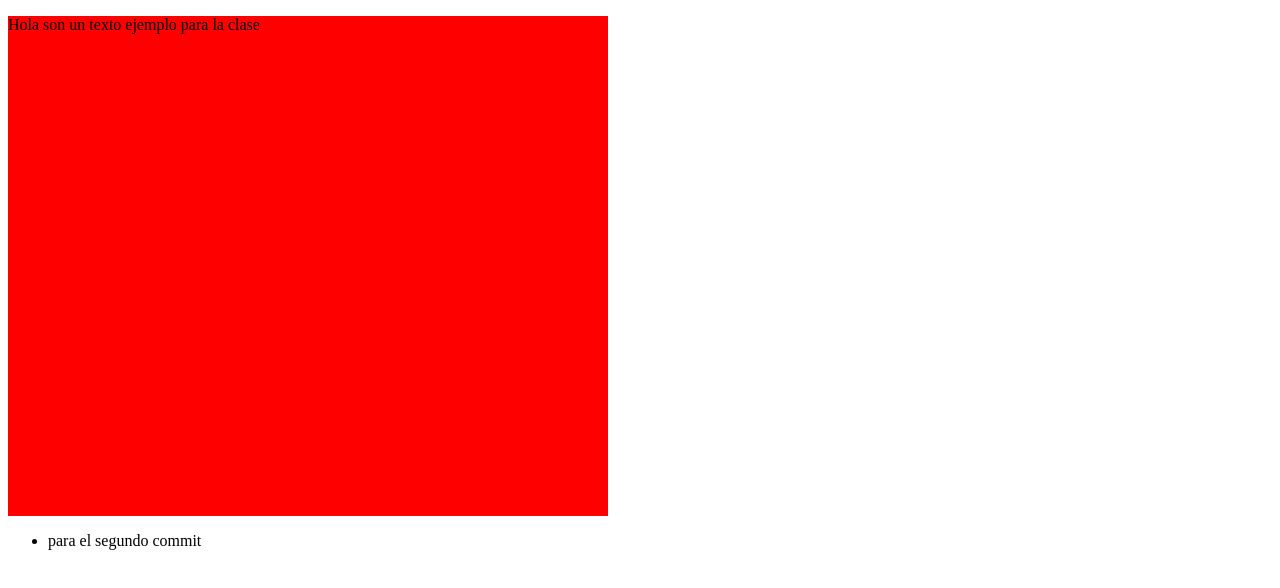
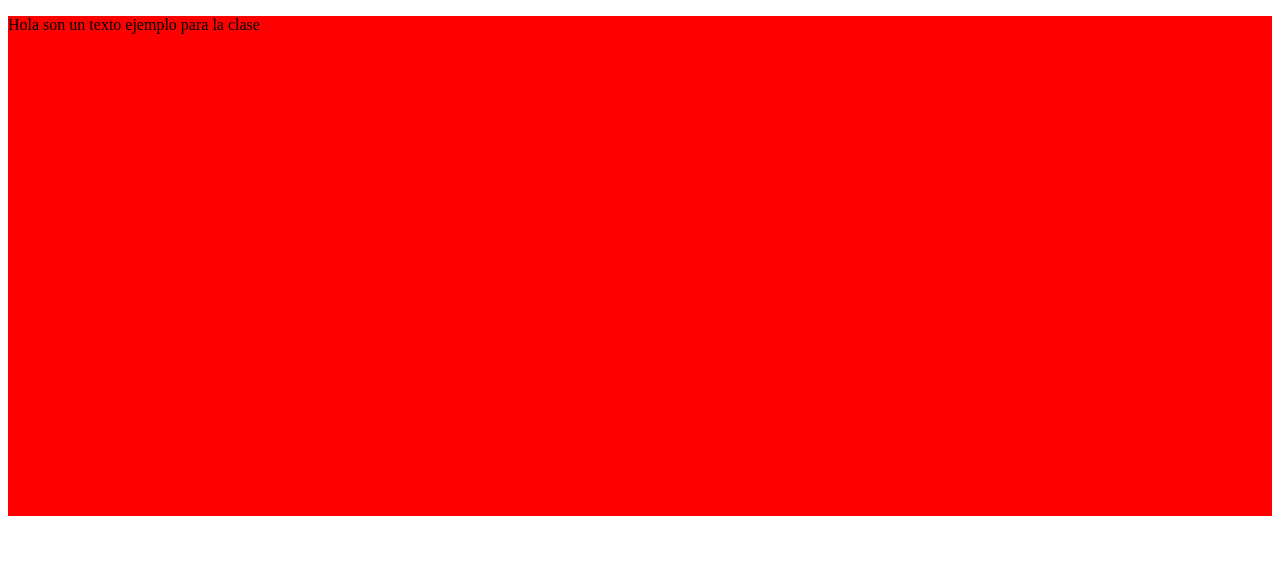
Before and after one commit to estuardolofish/Curso-definitivo-de-HTML-Y-CSS, a plain HTML site: page css/claseMedidas/index.html in a window 1280 px wide. Drawn offline with Linux system fonts and the light colour scheme.

Commit message:
Final clase 33 (Medidas)

```diff
--- a/css/claseMedidas/index.html
+++ b/css/claseMedidas/index.html
@@ -12,8 +12,5 @@
             Hola son un texto ejemplo para la clase
         </p>
     </main>
-    <ul>
-        <li>para el segundo commit</li>
-    </ul>
 </body>
 </html>
--- a/css/claseMedidas/style.css
+++ b/css/claseMedidas/style.css
@@ -1,9 +1,28 @@
+
+
+
+/* en este caso el ancho del main ocupara el 100% segun el tamño de la pantalla */
+/* por lo tanto es una medida relativa y aqui se puede observar la medida relativa del ancho y
+la medida absoluta del alto */
 main
 {
     background-color: red;
-    width: 600px;
+    width: 100%;
     height: 500px;
 }
+
+
+/*
+Aqui esta heredando de la fuente predeterminada que son los 16 pixeles, entonces dara como resultado
+el tamaño de fuente de 8px */
+/* p
+{
+    font-size: 50%;
+} */
+
+/*
+Esta es una medida absoluta ya que se le esta asignando el tamaño de fuente
+de 16 pixeles al texto */
 p
 {
     font-size: 16px;
```
